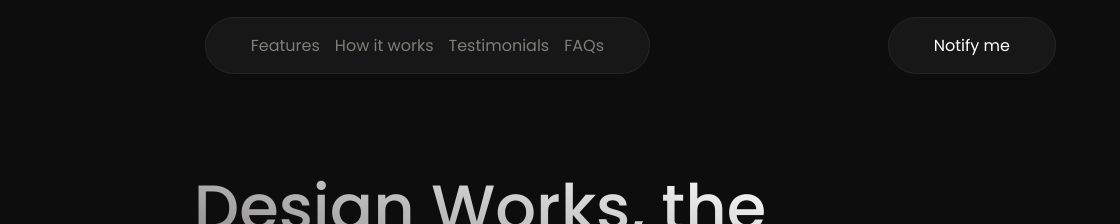
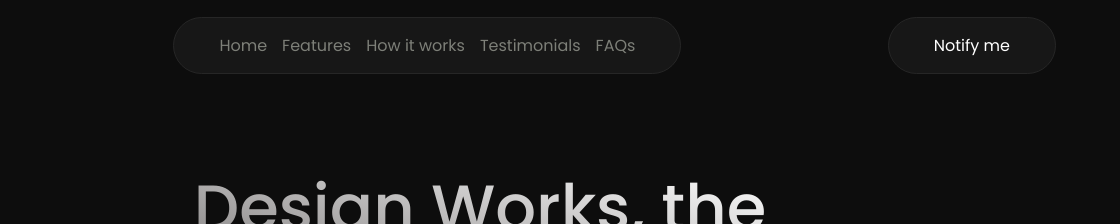
Before and after one commit to Kwame360/Bolt-Design-Studio, a plain HTML site: page index.html in a window 1280 px wide. Shown: the top 224 px of the page, 160-1280 px from the left. Drawn offline with Linux system fonts and the light colour scheme.

Commit message:
Added home button

```diff
--- a/index.html
+++ b/index.html
@@ -19,6 +19,7 @@
         <nav>
             <div class="logo"><img src="./assets/LOGO.svg" alt="Logo"></div>
             <ul class="links btn_outline">
+                <li><a href="#" class="feint_text">Home</a></li>
                 <li><a href="#" class="feint_text">Features</a></li>
                 <li><a href="#" class="feint_text">How it works</a></li>
                 <li><a href="#" class="feint_text">Testimonials</a></li>
```
